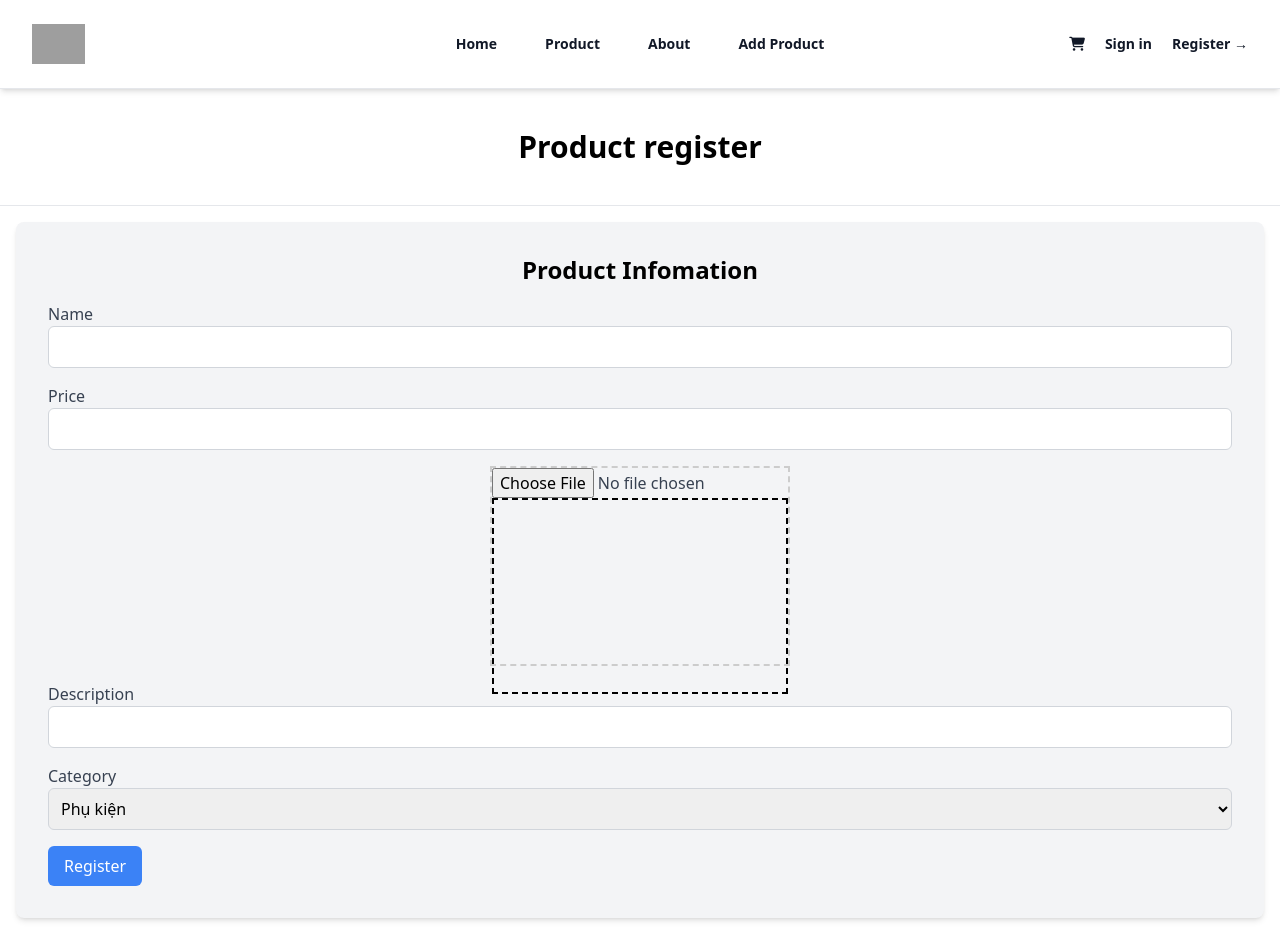
After one commit to LuongHung10/BTLWeb, a Django app: page /add_product/ in a window 1280 px wide. The commit adds this page. Run offline with Django 4.2, Linux system fonts and the light colour scheme; data comes from the database, SQL or seed files in the repository; both versions use the stored data as it was after the commit; some libraries are stand-ins or nearby versions; grey boxes are pictures that could not be loaded.

Commit message:
add product

```diff
--- /dev/null
+++ b/home/context_processors.py
@@ -0,0 +1,6 @@
+from django.conf import settings
+
+def admin_check(request):
+    return {
+        'is_admin': request.user.is_authenticated and request.user.is_staff
+    }
--- a/home/models.py
+++ b/home/models.py
@@ -17,7 +17,7 @@ class Item(models.Model):
     name = models.CharField(max_length=100)
     price = models.DecimalField(max_digits=10, decimal_places=2)
     description = models.TextField()
-    image_link = models.CharField(max_length=255)
+    image_link = models.ImageField()
     created_at = models.DateTimeField(auto_now_add=True)
     created_by = models.ForeignKey(User, related_name='items', on_delete=models.CASCADE)
     category = models.ForeignKey(Category, related_name='items', on_delete=models.CASCADE)
--- /dev/null
+++ b/home/template/home/add_new_product.html
@@ -0,0 +1,75 @@
+{% extends 'home/base.html' %}
+{%block content%}
+<style>
+    #drop-area {
+        border: 2px dashed #ccc;
+        width: 300px;
+        height: 200px;
+        text-align: center;
+        margin: 0 auto;
+    }
+    #img_view{
+        width: 100%;
+        height: 100%;
+        border: 2px dashed #000;
+        background-position: center;
+        background-size: cover;
+    }
+</style>
+<div class="container p-10 border-b border-gray-200" style="margin: auto;">
+    <h1 class="text-3xl font-semibold" style="text-align: center;">Product register</h1>
+</div>
+<div class="container mx-auto p-4 " style="margin: auto;">
+        <div class="bg-gray-100 p-8 rounded-lg shadow-md">
+            <h1 class="text-2xl font-semibold mb-4" style="text-align: center;">Product Infomation</h1>
+
+            <form action="" method="POST" enctype="multipart/form-data">
+                {% csrf_token %}
+                <div class="mb-4">
+                    <label for="name" class="block text-gray-700">Name</label>
+                    <input required type="text" id="name" name="name" class="w-full p-2 border border-gray-300 rounded-md">
+                </div>
+                <div class="mb-4">
+                    <label for="price" class="block text-gray-700">Price</label>
+                    <input required type="text" id="price" name="price" class="w-full p-2 border border-gray-300 rounded-md">
+                </div>
+                <div class="mb-4" style="display: flex; justify-content: center;">
+                    <label for="image_link" id = "drop-area" class="block text-gray-700" >
+                        <input type="file" id = "image_link" name="image_link" accept="image/*" >
+                        <div id="img_view">
+
+                        </div>
+                    </label>
+
+                </div>
+                <div class="mb-4">
+                    <label for="description" class="block text-gray-700">Description</label>
+                    <input required type="text" id="description" name="description" class="w-full p-2 border border-gray-300 rounded-md">
+                </div>
+                <div class="mb-4">
+                    <label for="category" class="block text-gray-700">Category</label>
+                    <select required id="category" name="category" class="w-full p-2 border border-gray-300 rounded-md">
+                        {% for category in category %}
+                            <option value="{{ category.id }}">{{ category.name }}</option>
+                        {% endfor %}
+                    </select>
+                </div>
+
+                <button type="submit" class="bg-blue-500 text-white py-2 px-4 rounded-md">Register</button>
+            </form>
+    </div>
+    <script>
+        const droparea = document.getElementById("drop-area");
+        const input_file = document.getElementById("image_link");
+        const imageView = document.getElementById("img_view");
+
+        input_file.addEventListener("change",uploadImage);
+        function uploadImage(){
+            let imglink  =  URL.createObjectURL(input_file.files[0]);
+            imageView.style.backgroundImage = "url('" + imglink + "')";
+
+        }
+
+    </script>
+
+{%endblock%}
--- a/home/template/home/base.html
+++ b/home/template/home/base.html
@@ -20,6 +20,7 @@
               <a href="{% url 'home:index' %}" class="text-sm font-semibold leading-6 text-gray-900 hover:text-gray-500">Home</a>
               <a href="{% url 'home:product' %}" class="text-sm font-semibold leading-6 text-gray-900 hover:text-gray-500">Product</a>
               <a href="{% url 'home:about' %}" class="text-sm font-semibold leading-6 text-gray-900 hover:text-gray-500">About</a>
+              <a href="{% url 'home:add_product' %}" class="text-sm font-semibold leading-6 text-gray-900 hover:text-gray-500">Add Product</a>
             </div>
             <div class="lg:flex lg:flex-1 lg:justify-end">
               <a href="{% url 'Cart:cart_detail' %}" class="text-sm font-semibold leading-6 text-gray-900 hover:text-gray-500"><i class="fa-solid fa-cart-shopping"></i></a>
--- a/home/urls.py
+++ b/home/urls.py
@@ -27,4 +27,8 @@ urlpatterns = [
     path('product', views.product_page, name='product'),
     path('category_detail/<int:category_id>/', views.product_page, name='category_detail'),
     path('about/', views.about_page, name='about'),
+
+    path('vendor/',views.vendor,name="vendor"),
+    path('add_product/',views.add_product,name='add_product'),
+    # path('add_new_product/',)
 ]
--- a/home/views.py
+++ b/home/views.py
@@ -15,7 +15,7 @@ from django.utils.encoding import force_bytes, force_str
 from django.contrib.auth.decorators import login_required
 from Cart.cart import Cart
 from . token import generate_token
-from .forms import UpdateUserForm, UpdateProfileForm
+from .forms import *
 
 # Create your views here.
 def index(request):
@@ -227,3 +227,33 @@ def profile(request):
         profile_form = UpdateProfileForm(instance=request.user.profile)
 
     return render(request, 'home/profile.html', {'user_form': user_form, 'profile_form': profile_form})
+
+@login_required
+def vendor(request):
+    return render(request , 'home/vendor.html')
+def add_product(request):
+    cate = Category.objects.all()
+    if request.method == 'POST':
+        data = request.POST
+        item = Item.objects.create(
+            name = data['name'],
+            price = data['price'],
+            image_link = request.FILES['image_link'],
+            description = data['description'],
+            created_by = request.user,
+            category_id = data['category'],
+        )
+        return redirect('home/add_new_product.html')
+    else:
+        return render(request, 'home/add_new_product.html' ,{ 'category' : cate})
+
+
+def create_item(request):
+    if request.method == 'POST':
+        form = ItemForm(request.POST)
+        if form.is_valid():
+            form.save()
+            return redirect('success_url')  # Thay 'success_url' bằng URL bạn muốn chuyển hướng sau khi tạo thành công
+    else:
+        form = ItemForm()
+    return render(request, 'create_item.html', {'form': form})
```
Also changed, not shown: home/forms.py (+7 -1 lines), home/template/home/vendor.html (added, +40 -0 lines), db.sqlite3, media/tải_xuống.jpg (added), media/tải_xuống_aPDh7Jt.jpg (added), media/tải_xuống_eoJib9n.jpg (added), media/tải_xuống_hCod9Xc.jpg (added).
